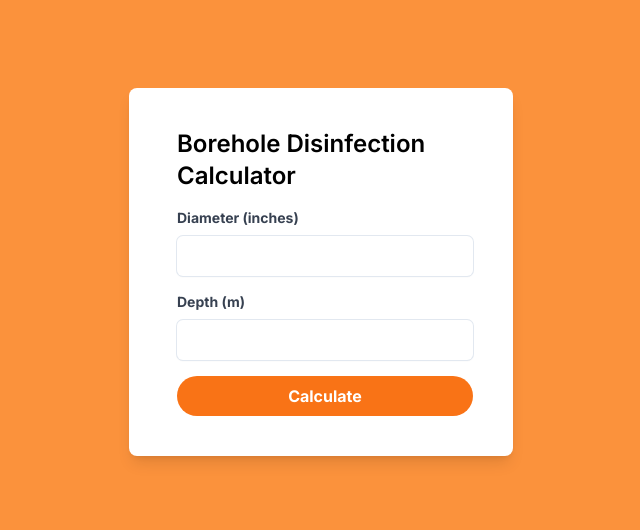
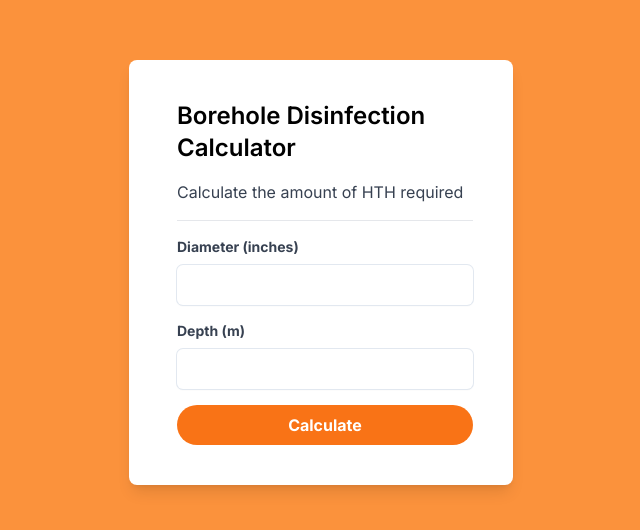
Before and after one commit to Teegreat/hth-calculator, a Next.js app: page / in a window 1280 px wide. Shown: the part 128-658 px from the top of the page, without its empty margins (319-959 px from the left). Built offline with nearby package versions, Linux system fonts and the light colour scheme.

Commit message:
updated homepage

```diff
--- a/src/app/page.js
+++ b/src/app/page.js
@@ -21,9 +21,16 @@ export default function Home() {
   return (
     <main className="flex w-full min-h-screen flex-col items-center justify-center px-2 bg-orange-400">
       <div className="container bg-white rounded-lg shadow-lg p-10 pl-12 w-full md:w-96 md:h-auto sm:mx-4">
-        <h1 className="text-2xl font-semibold mb-4">
-          Borehole Disinfection Calculator
-        </h1>
+        <div>
+          <h1 className="text-2xl text-black font-semibold mb-4">
+            Borehole Disinfection Calculator
+          </h1>
+          <p className="text-gray-700 pb-4">
+            Calculate the amount of HTH required
+          </p>
+
+          <hr />
+        </div>
 
         <BoreholeForm onSubmit={handleSubmit} />
         {hthRequired !== null && (
```
